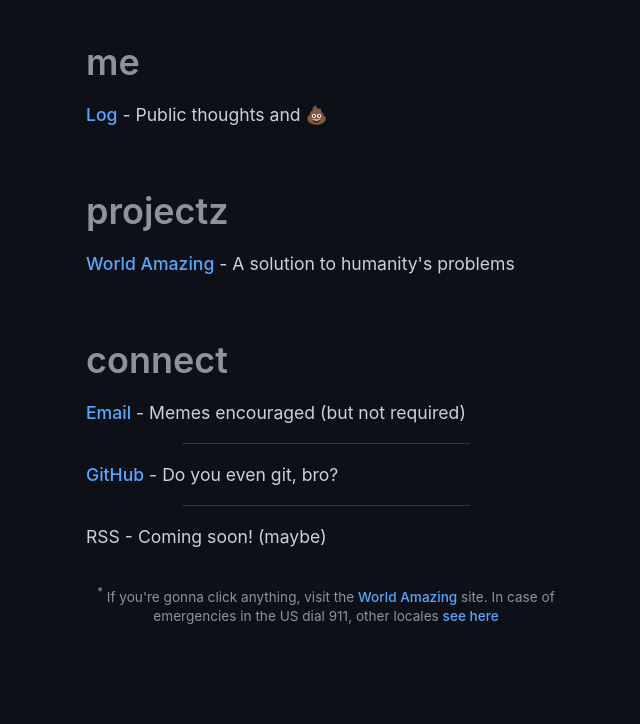
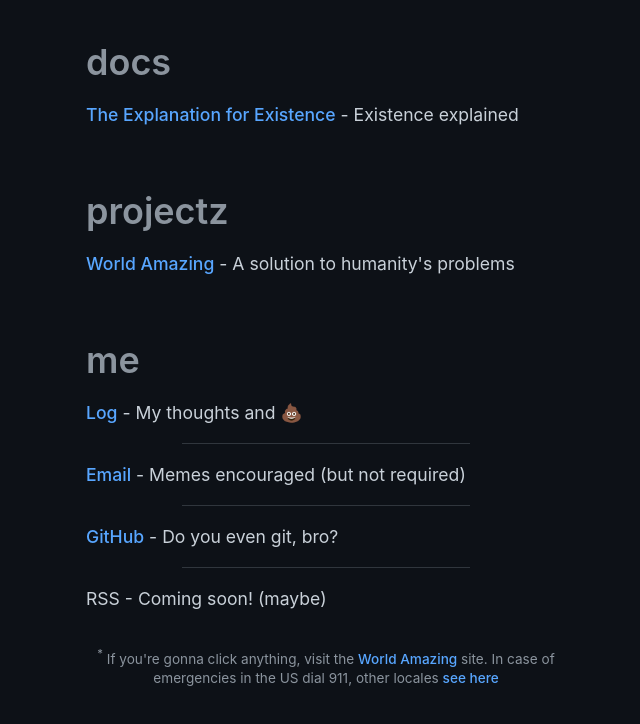
Before and after one commit to beakbahama/www, a plain HTML site: page docs/index.html in a window 1280 px wide. Shown: the whole page, without its empty margins (314-954 px from the left). Drawn offline with Linux system fonts and the light colour scheme.

Commit message:
Nice update

```diff
--- a/docs/index.html
+++ b/docs/index.html
@@ -4,6 +4,7 @@
 <head>
   <meta charset="UTF-8">
   <meta name="viewport" content="width=device-width, initial-scale=1.0">
+  <meta name="color-scheme" content="dark only">
   <style>
     /* Base GitHub Dark Mode Vibe */
     body {
@@ -112,10 +113,11 @@
 
 <body>
   <div class="container">
-    <h2>me</h2>
+    <h2>docs</h2>
     <ul>
-      <li><a href="https://github.com/beakbahama/log" target="_blank" rel="noopener noreferrer">
-          Log</a> - Public thoughts and 💩</li>
+      <li><a href="https://github.com/beakbahama/log/blob/main/docs/existence.md" target="_blank"
+          rel="noopener noreferrer">
+          The Explanation for Existence</a> - Existence explained</li>
     </ul>
 
     <h2>projectz</h2>
@@ -124,8 +126,10 @@
           World Amazing</a> - A solution to humanity's problems</li>
     </ul>
 
-    <h2>connect</h2>
+    <h2>me</h2>
     <ul>
+      <li><a href="https://github.com/beakbahama/log" target="_blank" rel="noopener noreferrer">
+          Log</a> - My thoughts and 💩</li>
       <li><a href="mailto: m@worldamazing.org" target="_blank" rel="noopener noreferrer">
           Email</a> - Memes encouraged (but not required)</li>
       <li><a href="https://github.com/beakbahama" target="_blank">
```
